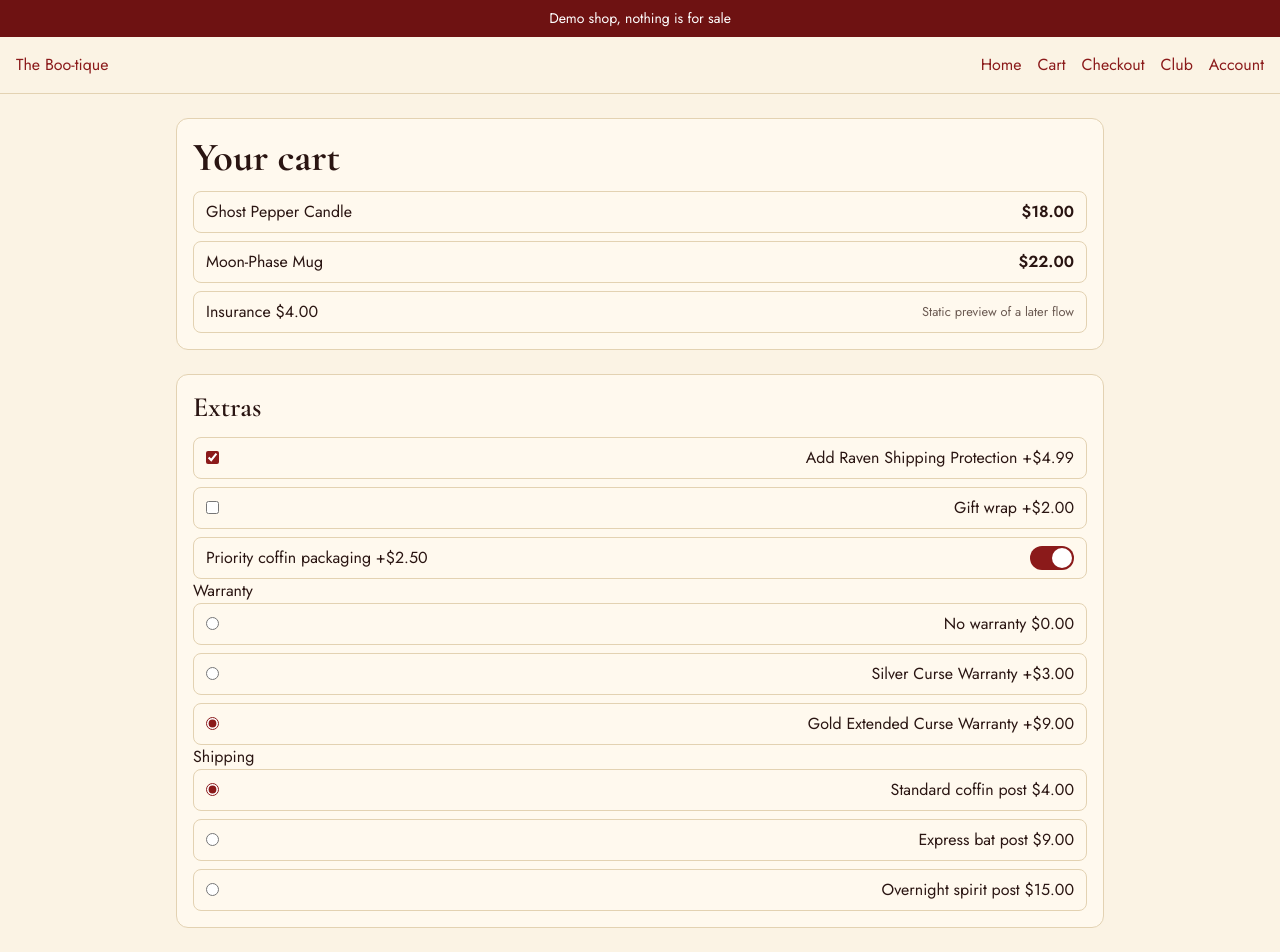
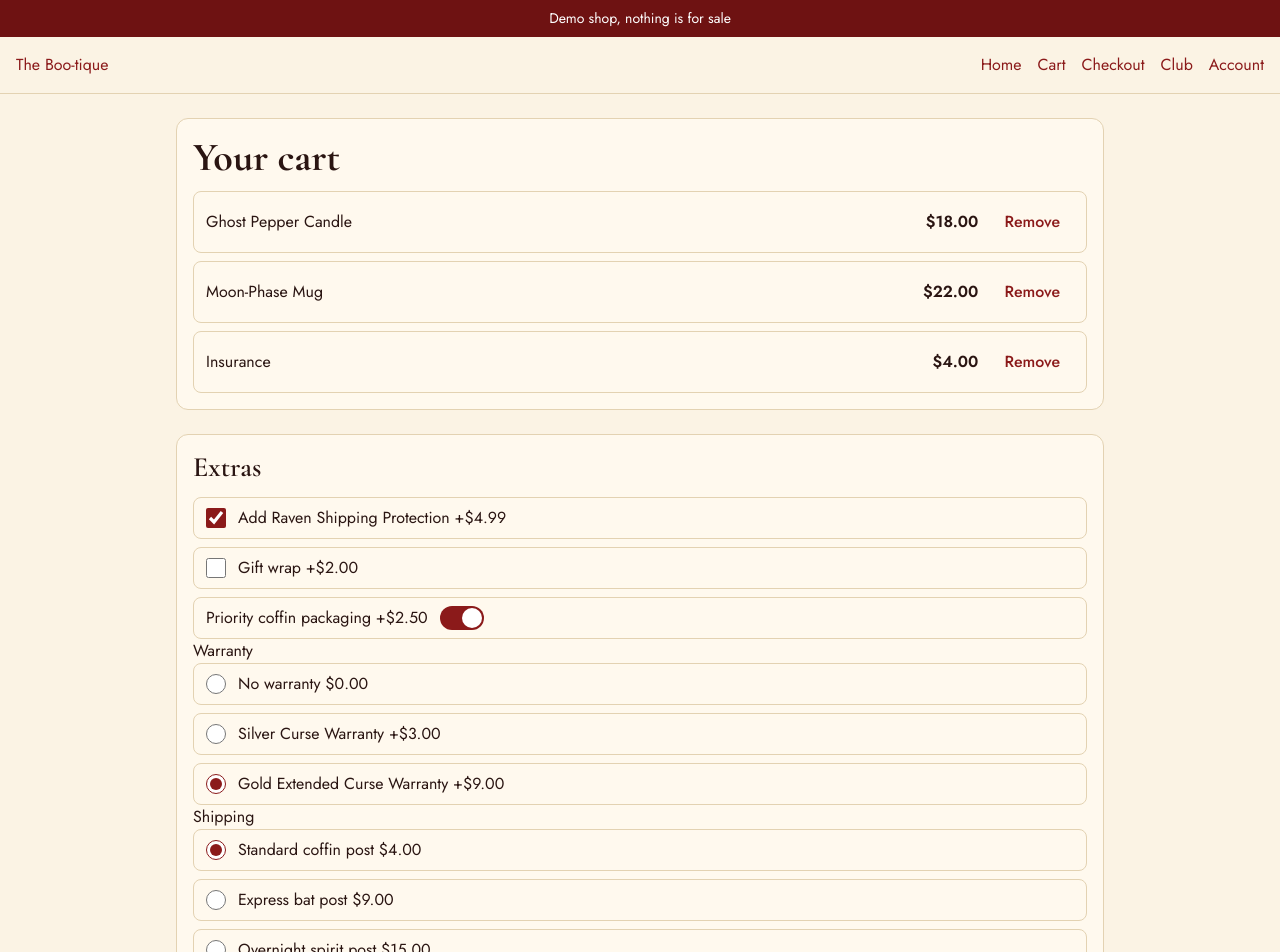
Before and after one commit to SelcukOzbilgi/trick-or-trap, a Next.js app: page /boo-tique/cart in a window 1280 px wide. Shown: the top 952 px of the page. Built offline with nearby package versions, Linux system fonts and the light colour scheme.

Commit message:
feat: render cart from shared source with neutral insurance row and toggle switch

```diff
--- a/app/boo-tique/cart/page.tsx
+++ b/app/boo-tique/cart/page.tsx
@@ -1,10 +1,22 @@
 import { CartAddons } from "@/components/boo-tique/cart-addons";
-import { Phase2Preview } from "@/components/boo-tique/phase2-preview";
+import { SummaryList } from "@/components/boo-tique/summary-list";
+import { CART, formatUsd, summaryRows, type CartOption } from "@/lib/boo-tique/cart";
 
-const CART_LINES: ReadonlyArray<{ readonly name: string; readonly price: string }> = [
-  { name: "Ghost Pepper Candle", price: "$18.00" },
-  { name: "Moon-Phase Mug", price: "$22.00" },
-];
+function CartLine({ line, testId }: { line: CartOption; testId?: string }) {
+  return (
+    <li className="bt-line-row" data-testid={testId}>
+      <span>{line.name}</span>
+      <span className="bt-price">{formatUsd(line.cents)}</span>
+      <button
+        type="button"
+        className="bt-button bt-button--quiet"
+        aria-label={`Remove ${line.name}`}
+      >
+        Remove
+      </button>
+    </li>
+  );
+}
 
 export default function BooTiqueCartPage() {
   return (
@@ -12,15 +24,10 @@ export default function BooTiqueCartPage() {
       <section className="bt-card" aria-labelledby="bt-cart-heading">
         <h1 id="bt-cart-heading">Your cart</h1>
         <ul className="bt-list">
-          {CART_LINES.map((line) => (
-            <li key={line.name} className="bt-variant-row">
-              <span>{line.name}</span>
-              <span className="bt-price">{line.price}</span>
-            </li>
+          {CART.lines.map((line) => (
+            <CartLine key={line.id} line={line} />
           ))}
-          <Phase2Preview id="cart-insurance-sneaked" as="li">
-            Insurance $4.00
-          </Phase2Preview>
+          <CartLine line={CART.insurance} testId="cart-insurance-sneaked" />
         </ul>
       </section>
 
@@ -28,8 +35,12 @@ export default function BooTiqueCartPage() {
 
       <section className="bt-card" aria-labelledby="bt-cart-summary-heading">
         <h2 id="bt-cart-summary-heading">Summary</h2>
-        <p>Items $40.00</p>
-        <p>Estimated tax $3.20</p>
+        <SummaryList rows={summaryRows("cart")} testId="bt-cart-summary" />
+        <p>
+          <a className="bt-button" href="/boo-tique/checkout">
+            Checkout
+          </a>
+        </p>
       </section>
     </>
   );
--- a/components/boo-tique/cart-addons.tsx
+++ b/components/boo-tique/cart-addons.tsx
@@ -1,82 +1,96 @@
+import { CART, CART_OPTIONS, addOnLabel, plainLabel, type CartOption } from "@/lib/boo-tique/cart";
+import { ToggleSwitch } from "./toggle-switch";
+
 /**
- * The cart add-ons. Everything here is inert: no handler, no form, nothing is stored.
+ * The cart add-ons. Nothing here is stored or sent, and no figure on the page changes.
  * Exactly four controls start selected: the protection checkbox, the Gold warranty radio, the
- * packaging switch and the cheapest shipping radio. Gift wrap starts unchecked.
+ * packaging switch and the cheapest shipping radio. Gift wrap starts unchecked. Preselection is
+ * derived from `CART.extras` and `CART.shipping`.
  */
+
+const TEST_IDS: Readonly<Record<string, string>> = {
+  protection: "cart-protection-prechecked",
+  "gift-wrap": "cart-gift-wrap-unchecked",
+  packaging: "cart-packaging-switch-on",
+  "warranty-none": "bt-cart-warranty-none",
+  "warranty-silver": "bt-cart-warranty-silver",
+  "warranty-gold": "cart-warranty-radio-preselected",
+  "shipping-standard": "cart-cheapest-shipping-default",
+  "shipping-express": "bt-cart-shipping-express",
+  "shipping-overnight": "bt-cart-shipping-overnight",
+};
+
+function testIdOf(option: CartOption): string {
+  const id = TEST_IDS[option.id];
+  if (!id) throw new Error(`No test id for cart option: ${option.id}`);
+  return id;
+}
+
+function isPreselected(option: CartOption): boolean {
+  return CART.extras.some((extra) => extra.id === option.id) || CART.shipping.id === option.id;
+}
+
+function CheckboxRow({ option }: { option: CartOption }) {
+  return (
+    <label className="bt-choice-row">
+      <input type="checkbox" defaultChecked={isPreselected(option)} data-testid={testIdOf(option)} />
+      <span>{addOnLabel(option)}</span>
+    </label>
+  );
+}
+
+function RadioRow({
+  option,
+  name,
+  label,
+}: {
+  option: CartOption;
+  name: string;
+  label: (option: CartOption) => string;
+}) {
+  return (
+    <label className="bt-choice-row">
+      <input
+        type="radio"
+        name={name}
+        defaultChecked={isPreselected(option)}
+        data-testid={testIdOf(option)}
+      />
+      <span>{label(option)}</span>
+    </label>
+  );
+}
+
 export function CartAddons() {
+  const { protection, giftWrap, packaging, warranty, shipping } = CART_OPTIONS;
   return (
     <section className="bt-card" aria-labelledby="bt-cart-addons-heading">
       <h2 id="bt-cart-addons-heading">Extras</h2>
       <div className="bt-list">
-        <label className="bt-variant-row">
-          <input
-            type="checkbox"
-            defaultChecked
-            data-testid="cart-protection-prechecked"
+        <CheckboxRow option={protection} />
+        <CheckboxRow option={giftWrap} />
+        <div className="bt-choice-row">
+          <span id="bt-cart-packaging-label">{addOnLabel(packaging)}</span>
+          <ToggleSwitch
+            labelId="bt-cart-packaging-label"
+            testId={testIdOf(packaging)}
+            defaultChecked={isPreselected(packaging)}
           />
-          <span>Add Raven Shipping Protection +$4.99</span>
-        </label>
-
-        <label className="bt-variant-row">
-          <input type="checkbox" data-testid="cart-gift-wrap-unchecked" />
-          <span>Gift wrap +$2.00</span>
-        </label>
-
-        <div className="bt-variant-row">
-          <span id="bt-cart-packaging-label">Priority coffin packaging +$2.50</span>
-          <button
-            type="button"
-            role="switch"
-            aria-checked="true"
-            aria-labelledby="bt-cart-packaging-label"
-            className="bt-toggle"
-            data-testid="cart-packaging-switch-on"
-          >
-            <span className="bt-toggle-knob" />
-          </button>
         </div>
       </div>
 
       <fieldset className="bt-list">
         <legend>Warranty</legend>
-        <label className="bt-variant-row">
-          <input type="radio" name="warranty" data-testid="bt-cart-warranty-none" />
-          <span>No warranty $0.00</span>
-        </label>
-        <label className="bt-variant-row">
-          <input type="radio" name="warranty" data-testid="bt-cart-warranty-silver" />
-          <span>Silver Curse Warranty +$3.00</span>
-        </label>
-        <label className="bt-variant-row">
-          <input
-            type="radio"
-            name="warranty"
-            defaultChecked
-            data-testid="cart-warranty-radio-preselected"
-          />
-          <span>Gold Extended Curse Warranty +$9.00</span>
-        </label>
+        {warranty.map((option) => (
+          <RadioRow key={option.id} option={option} name="warranty" label={addOnLabel} />
+        ))}
       </fieldset>
 
       <fieldset className="bt-list">
         <legend>Shipping</legend>
-        <label className="bt-variant-row">
-          <input
-            type="radio"
-            name="shipping"
-            defaultChecked
-            data-testid="cart-cheapest-shipping-default"
-          />
-          <span>Standard coffin post $4.00</span>
-        </label>
-        <label className="bt-variant-row">
-          <input type="radio" name="shipping" data-testid="bt-cart-shipping-express" />
-          <span>Express bat post $9.00</span>
-        </label>
-        <label className="bt-variant-row">
-          <input type="radio" name="shipping" data-testid="bt-cart-shipping-overnight" />
-          <span>Overnight spirit post $15.00</span>
-        </label>
+        {shipping.map((option) => (
+          <RadioRow key={option.id} option={option} name="shipping" label={plainLabel} />
+        ))}
       </fieldset>
     </section>
   );
--- /dev/null
+++ b/components/boo-tique/summary-list.tsx
@@ -0,0 +1,21 @@
+import { formatUsd, type SummaryRow } from "@/lib/boo-tique/cart";
+
+/** The `<dl>` of summary rows. Every figure is `formatUsd` of the cents in the shared source. */
+export function SummaryList({
+  rows,
+  testId,
+}: {
+  rows: readonly SummaryRow[];
+  testId: string;
+}) {
+  return (
+    <dl className="bt-list" data-testid={testId}>
+      {rows.map((row) => (
+        <div key={row.key} className="bt-variant-row">
+          <dt>{row.label}</dt>
+          <dd className="bt-price">{formatUsd(row.cents)}</dd>
+        </div>
+      ))}
+    </dl>
+  );
+}
--- /dev/null
+++ b/components/boo-tique/toggle-switch.tsx
@@ -0,0 +1,32 @@
+"use client";
+
+import { useState } from "react";
+
+/**
+ * The packaging switch. It flips its own `aria-checked` value and nothing else: no figure
+ * changes, nothing is stored and nothing is sent. The server markup carries the initial value.
+ */
+export function ToggleSwitch({
+  labelId,
+  testId,
+  defaultChecked,
+}: {
+  labelId: string;
+  testId: string;
+  defaultChecked: boolean;
+}) {
+  const [checked, setChecked] = useState(defaultChecked);
+  return (
+    <button
+      type="button"
+      role="switch"
+      aria-checked={checked}
+      aria-labelledby={labelId}
+      className="bt-toggle"
+      data-testid={testId}
+      onClick={() => setChecked((value) => !value)}
+    >
+      <span className="bt-toggle-knob" />
+    </button>
+  );
+}
```
Also changed, not shown: .kiro/specs/boo-tique-polish/tasks.md, 2 other files (tests, documents, lock files or other folders).
